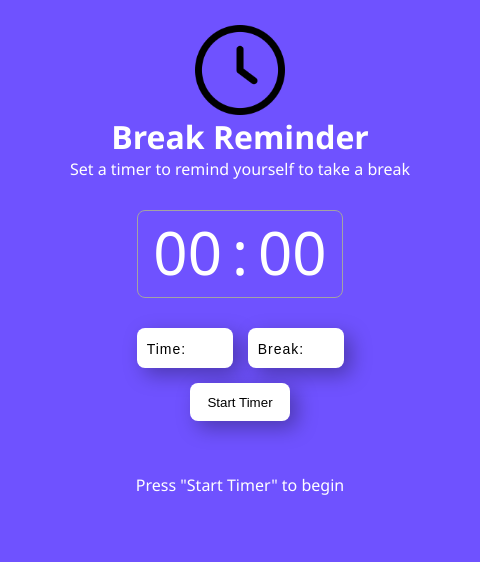
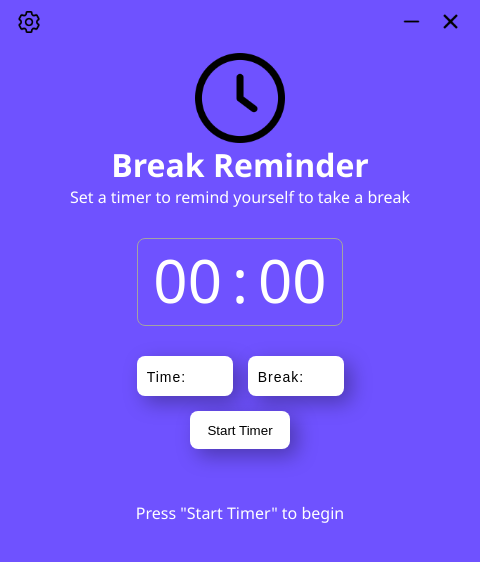
Before and after one commit to IamAshrafee/Break-Reminder-Electron, an Electron app: page src/index.html in a window 480 px wide. Drawn offline with Linux system fonts and the light colour scheme.

Commit message:
front end completed with new settings page

```diff
--- a/src/index.html
+++ b/src/index.html
@@ -9,6 +9,29 @@
   <body>
     <div class="container">
       <div class="first-section">
+        <div class="menu-bar">
+          <div class="menu-items">
+            <a href="./pages/settings.html"
+              ><img src="./images/setting.png" alt="settings"
+            /></a>
+          </div>
+          <div class="window-settings">
+            <div class="window-minimize-button">
+              <img
+                src="./images/minus.png"
+                alt="window minimizing button"
+                class="window-navigation-img"
+              />
+            </div>
+            <div class="window-close-button">
+              <img
+                src="./images/close.png"
+                alt="window closing button"
+                class="window-navigation-img"
+              />
+            </div>
+          </div>
+        </div>
         <div class="title">
           <img src="./images/only-clock.png" alt="title image" />
           <h1>Break Reminder</h1>
--- a/src/main.css
+++ b/src/main.css
@@ -11,14 +11,66 @@ h1 {
     font-family: 'Segoe UI';
 }
 
+body {
+    display: flex;
+    justify-content: center;
+}
+
 .container {
-    margin: 25px 0px 20px;
     display: flex;
     flex-direction: column;
     gap: 30px;
+    width: 460px;
 }
 
-.first-section {}
+.first-section {
+    display: flex;
+    flex-direction: column;
+    gap: 20px;
+}
+
+.menu-bar {
+    padding: 10px 0px 0px 8px;
+    display: flex;
+    flex-direction: row;
+    justify-content: space-between;
+}
+
+.menu-items {
+    display: flex;
+    align-items: center;
+}
+
+.menu-items img {
+    width: 22px;
+    height: auto;
+}
+
+.menu-items a {
+    display: flex;
+    align-items: center;
+}
+
+.window-settings {
+    display: flex;
+    align-items: center;
+}
+
+.window-minimize-button {
+    padding: 0px 8px;
+}
+
+.window-close-button {
+    padding: 0px 8px;
+}
+
+.window-navigation-img {
+    width: 23px;
+    height: auto;
+    display: flex;
+    align-items: center;
+    cursor: pointer;
+}
 
 .title {
     display: flex;
--- /dev/null
+++ b/src/styles/settings.css
@@ -0,0 +1,56 @@
+*{
+    margin: 0;
+    padding: 0;
+    box-sizing: border-box;
+    background-color: #6f52ff;
+}
+
+.title{
+    color: #fff;
+    font-family: 'Segoe UI', Tahoma, Geneva, Verdana, sans-serif;
+    display: flex;
+    justify-content: center;
+}
+
+.menu-bar {
+    padding: 10px 0px 0px 15px;
+    display: flex;
+    flex-direction: row;
+    justify-content: space-between;
+}
+
+.menu-items {
+    display: flex;
+    align-items: center;
+}
+
+.menu-items img {
+    width: 18px;
+    height: auto;
+}
+
+.menu-items a {
+    display: flex;
+    align-items: center;
+}
+
+.window-settings {
+    display: flex;
+    align-items: center;
+}
+
+.window-minimize-button {
+    padding: 0px 8px;
+}
+
+.window-close-button {
+    padding: 0px 8px;
+}
+
+.window-navigation-img {
+    width: 23px;
+    height: auto;
+    display: flex;
+    align-items: center;
+    cursor: pointer;
+}
```
Also changed, not shown: src/pages/settings.html (added, +55 -0 lines), src/images/arrow.png (added), src/images/close.png (added), src/images/minus (1).png (added), src/images/minus.png (added), src/images/setting.png (added), src/scripts/settings.js (added).
